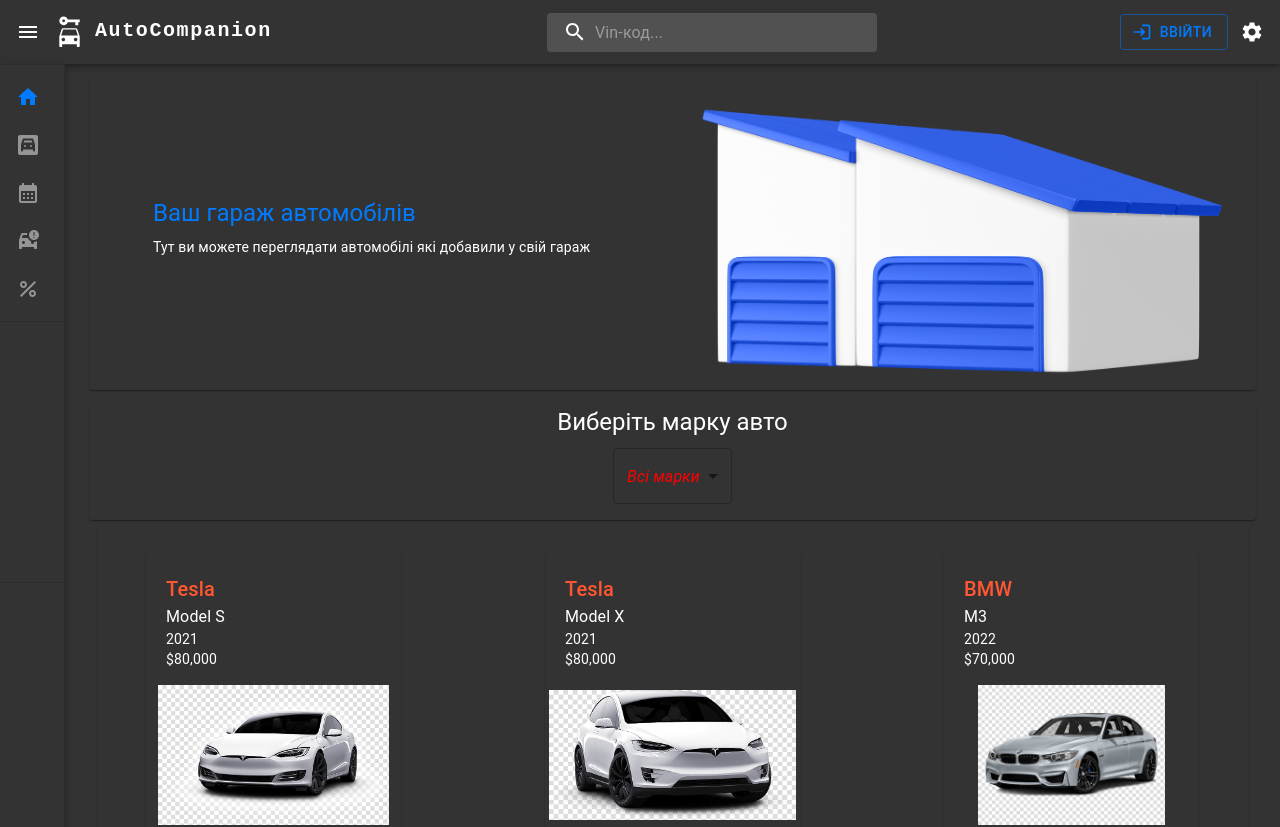
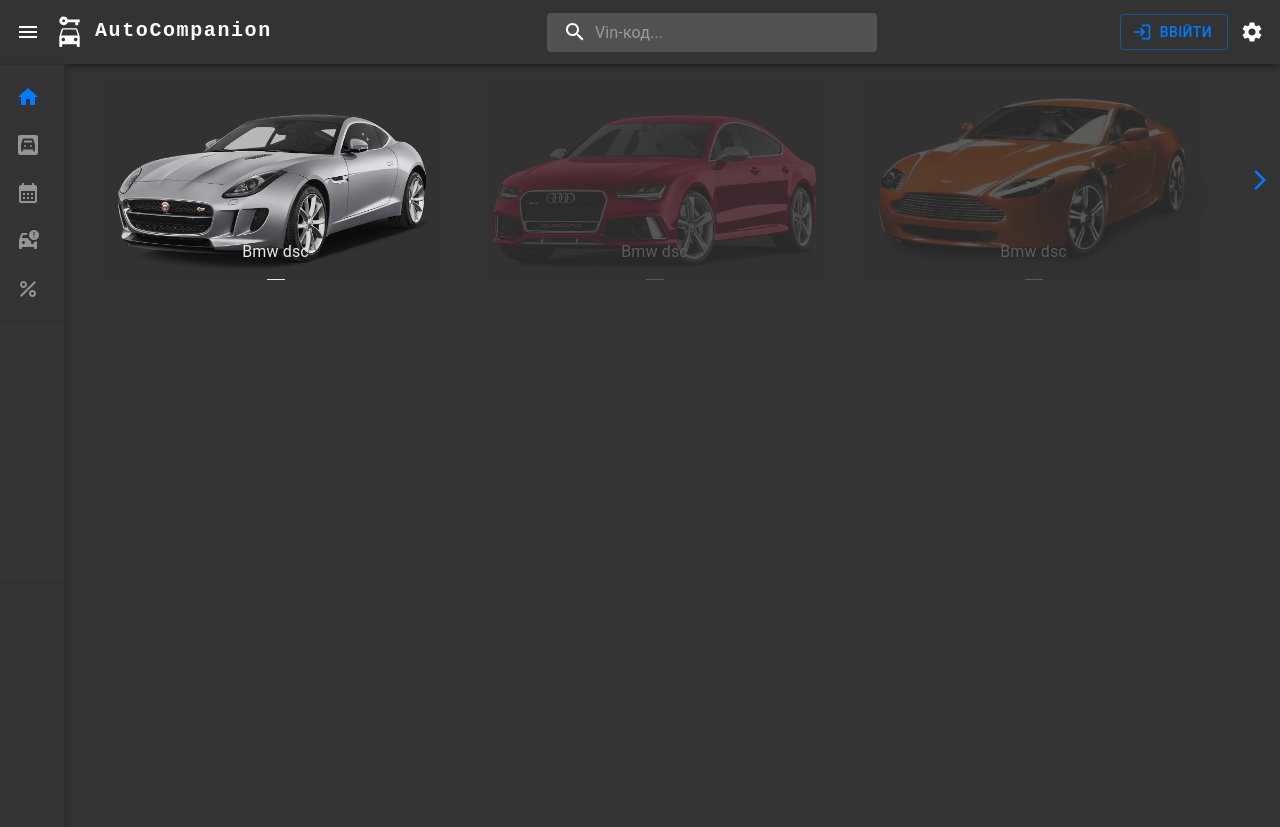
Before and after one commit to CoderPavlo/auto-companion, a React (Create React App) app: page /garage in a window 1280 px wide. Shown: the top 827 px of the page. After the commit the page ends 800 px from the top, so only its background shows below. Built offline with nearby package versions, Linux system fonts and the light colour scheme.

Commit message:
AUT-15 component CarCarousel have been developed

```diff
--- a/package.json
+++ b/package.json
@@ -16,9 +16,12 @@
     "react": "^18.2.0",
     "react-dom": "^18.2.0",
     "react-dropzone": "^14.2.3",
+    "react-responsive": "^9.0.2",
     "react-router": "^6.17.0",
     "react-router-dom": "^6.17.0",
     "react-scripts": "5.0.1",
+    "react-slick": "^0.29.0",
+    "slick-carousel": "^1.8.1",
     "web-vitals": "^2.1.4"
   },
   "scripts": {
@@ -44,5 +47,8 @@
       "last 1 firefox version",
       "last 1 safari version"
     ]
+  },
+  "devDependencies": {
+    "@babel/plugin-proposal-private-property-in-object": "^7.21.11"
   }
 }
--- a/src/App.js
+++ b/src/App.js
@@ -10,6 +10,7 @@
 import SignInPage from './pages/SignInPage/SignInPage';
 import SignUpPage from './pages/SignUpPage/SignUpPage';
 import CalendarPage from './pages/CalendarPage/CalendarPage';
+import Garage from './pages/GaragePage/Garage';
 function App() {
 
 
@@ -54,7 +55,7 @@
           <Route path="/" element={<Navbar logged={logged}/>}>
             <Route index element={<StartPage />} />
 
-            <Route path="garage" element={<GaragePage />} />
+            <Route path="garage" element={<Garage theme={theme} language={language}/>} />
             <Route path="calendar" element={<CalendarPage theme={theme} language={language}/>} />
             <Route path="bugs" element={<div />} />
             <Route path="promotions" element={<div />} />
--- /dev/null
+++ b/src/pages/GaragePage/Garage.js
@@ -0,0 +1,79 @@
+import React from 'react'
+import CarCarousel from './components/CarCarousel'
+import car1 from "./../components/images/car1.png"
+import car2 from "./../components/images/car2.png"
+import car3 from "./../components/images/car3.png"
+import car4 from "./../components/images/car4.png"
+import car5 from "./../components/images/car5.png"
+const images = [
+  {
+    src: car1,
+    title: 'Bmw dsc',
+  },
+  {
+    src: car2,
+    title: 'Bmw dsc',
+  },
+  {
+    src: car3,
+    title: 'Bmw dsc',
+  },
+  {
+    src: car4,
+    title: 'Bmw dsc',
+  },
+  {
+    src: car5,
+    title: 'Bmw dsc',
+  },
+  {
+    src: car1,
+    title: 'Bmw dsc',
+  },
+  {
+    src: car2,
+    title: 'Bmw dsc',
+  },
+  {
+    src: car3,
+    title: 'Bmw dsc',
+  },
+  {
+    src: car4,
+    title: 'Bmw dsc',
+  },
+  {
+    src: car5,
+    title: 'Bmw dsc',
+  },
+  {
+    src: car1,
+    title: 'Bmw dsc',
+  },
+  {
+    src: car2,
+    title: 'Bmw dsc',
+  },
+  {
+    src: car3,
+    title: 'Bmw dsc',
+  },
+  {
+    src: car4,
+    title: 'Bmw dsc',
+  },
+  {
+    src: car5,
+    title: 'Bmw dsc',
+  },
+];
+
+const Garage = ({theme, language}) => {
+  const [selectedCar, setSelectedCar] = React.useState(0);
+
+  return (
+    <CarCarousel theme={theme} images={images} selectedCar={selectedCar} setSelectedCar={setSelectedCar}/>
+  )
+}
+
+export default Garage
--- a/src/pages/GaragePage/GaragePage.js
+++ b/src/pages/GaragePage/GaragePage.js
@@ -1,8 +1,7 @@
 import * as React from "react";
 import {
-    Container, Card, Grid, Typography, CardContent, CardActions, CardMedia, Tabs, Tab, Select, MenuItem
+    Container, Card, Grid, Typography, CardContent, CardActions, CardMedia, Select, MenuItem
   } from '@mui/material';
-import TabPanel from "./components/TabPanel";
 import imageUrl from "./image/garage.png";
 import imageS from "./image/tesla s.jpg";
 import imageX from "./image/tesla x.jpg";
@@ -10,27 +9,8 @@
 import imageM5 from "./image/BMW M5.jpg";
 import imageM3 from "./image/BMW M3.jpg";
 import imageVW from "./image/VW PASSAT.png";
-import imageLargeDatabase from "./image/largeDatabase.jpg";
-import imageCarInstruction from "./image/CarInstruction.jpg";
-import imagePromotion from "./image/promotion.jpg";
-import imageServiceHistory from "./image/serviceHistory.jpg";
-import imageCarRegister from "./image/CarRegister.png";
-import imageCarKey from "./image/CarKey.png";
-import imageGarage from "./image/garage.png";
-
-import DirectionsCarIcon from "@mui/icons-material/DirectionsCar";
-import ConstructionIcon from "@mui/icons-material/Construction";
-import LibraryBooksIcon from "@mui/icons-material/LibraryBooks";
-import NotificationsIcon from "@mui/icons-material/Notifications";
-
 import { useTheme } from "@mui/material/styles";
 
-function a11yProps(index) {
-  return {
-    id: `tab-${index}`,
-    "aria-controls": `tabpanel-${index}`,
-  };
-}
 
 
 export default function GaragePage() {
--- /dev/null
+++ b/src/pages/GaragePage/components/CarCarousel.js
@@ -0,0 +1,167 @@
+import React, { useState, useEffect } from 'react';
+import Slider from "react-slick";
+
+import { styled } from '@mui/material/styles';
+import { ButtonBase, IconButton, Typography } from '@mui/material';
+
+import "slick-carousel/slick/slick.css";
+import "slick-carousel/slick/slick-theme.css";
+
+import { ArrowForwardIos, ArrowBackIos } from '@mui/icons-material';
+
+import { useMediaQuery } from 'react-responsive';
+
+const ImageButton = styled(ButtonBase)(({ theme }) => ({
+  position: 'relative',
+  height: 200,
+  [theme.breakpoints.down('sm')]: {
+    width: '100% !important'
+  },
+  '&:hover, &.Mui-focusVisible': {
+    zIndex: 1,
+    '& .MuiImageBackdrop-root': {
+      opacity: 0.15,
+    },
+    '& .MuiImageMarked-root': {
+      opacity: 0,
+    },
+    '& .MuiTypography-root': {
+      border: '4px solid currentColor',
+    },
+  },
+}));
+
+const ImageBackdrop = styled('span')(({ theme }) => ({
+  position: 'absolute',
+  left: 0,
+  right: 0,
+  top: 0,
+  bottom: 0,
+  backgroundColor: theme.palette.background.default,
+  transition: theme.transitions.create('opacity'),
+}));
+
+const ImageMarked = styled('span')(({ theme }) => ({
+  height: 3,
+  width: 18,
+  backgroundColor: theme.palette.common.white,
+  position: 'absolute',
+  bottom: -2,
+  left: 'calc(50% - 9px)',
+  transition: theme.transitions.create('opacity'),
+}));
+
+const CarCarousel = ({ theme, images, selectedCar, setSelectedCar }) => {
+  const isXSmallScreen = useMediaQuery({ maxWidth: 600 });
+  const isSmallScreen = useMediaQuery({ minWidth: 601, maxWidth: 960 });
+  const isMediumScreen = useMediaQuery({ minWidth: 961, maxWidth: 1280 });
+  const isLargeScreen = useMediaQuery({ minWidth: 1281, maxWidth: 1920 });
+  const isXLargeScreen = useMediaQuery({ minWidth: 1921 });
+
+  const [slides, setSlides] = useState({ toShow: 5, toScroll: 3 });
+
+
+  useEffect(() => {
+    setSlides((prevValue) => {
+      if (isXSmallScreen) {
+        return { toShow: 1, toScroll: 1 };
+      } else if (isSmallScreen) {
+        return { toShow: 2, toScroll: 1 };
+      } else if (isMediumScreen) {
+        return { toShow: 3, toScroll: 2 };
+      } else if (isLargeScreen) {
+        return { toShow: 5, toScroll: 3 };
+      } else if (isXLargeScreen) {
+        return { toShow: 7, toScroll: 4 };
+      } else {
+        return prevValue;
+      }
+    });
+  }, [isXSmallScreen, isSmallScreen, isMediumScreen, isLargeScreen, isXLargeScreen]);
+
+
+  const SlickArrowLeft = ({ currentSlide, onClick }) => (
+    <IconButton
+      onClick={onClick}
+      sx={{
+        visibility: currentSlide === 0 ? 'hidden' : 'visible',
+      }}
+      color='primary'>
+      <ArrowBackIos />
+    </IconButton>
+  );
+
+  const SlickArrowRight = ({ currentSlide, slideCount, onClick }) => (
+    <IconButton
+      onClick={onClick}
+      sx={{
+        visibility: currentSlide >= slideCount - slides.toShow ? 'hidden' : 'visible',
+      }}
+      color='primary'
+    >
+      <ArrowForwardIos />
+    </IconButton>
+  );
+
+  const settings = {
+    arrows: true,
+    prevArrow: <SlickArrowLeft />,
+    nextArrow: <SlickArrowRight />,
+    dots: false,
+    infinite: false,
+    speed: 500,
+    slidesToShow: slides.toShow,
+    slidesToScroll: slides.toScroll,
+  };
+
+
+  return (
+    <Slider {...settings} style={{
+      display: 'flex',
+      alignItems: 'center',
+      justifyContent: 'center',
+    }}>
+      {images.map((image, index) => (
+        <div>
+          <ImageButton
+            focusRipple
+            key={image.title}
+            sx={{
+              width: '90%',
+              height: { xs: '300px', sm: '200px' },
+              display: 'flex',
+              alignItems: 'end',
+            }}
+            onClick={() => setSelectedCar(index)}
+          >
+            <img src={image.src} alt={image.title}
+              style={{
+                position: 'absolute',
+                width: '100%',
+                top: 0,
+                bottom: 0,
+              }} />
+            <Typography
+              component="h6"
+              variant="subtitle1"
+              color="inherit"
+              sx={{
+                position: 'relative',
+                p: 4,
+                pt: 2,
+                pb: (theme) => `calc(${theme.spacing(1)} + 6px)`,
+              }}
+            >
+              {image.title}
+
+              <ImageMarked className="MuiImageMarked-root" />
+            </Typography>
+            <ImageBackdrop className="MuiImageBackdrop-root" sx={{ opacity: selectedCar === index ? 0.1 : 0.8 }} />
+          </ImageButton>
+        </div>
+      ))}
+    </Slider>
+  );
+}
+
+export default CarCarousel
--- a/src/pages/GaragePage/components/TabPanel.js
+++ /dev/null
@@ -1,71 +0,0 @@
-import * as React from "react";
-import { Card, Grid, Container, CardContent, Typography, CardActions, Button } from "@mui/material";
-import { useTheme } from "@mui/material/styles";
-import PropTypes from "prop-types";
-export default function TabPanel(props) {
-  const { children, value, index, title, body, action, ...other } = props;
-  const theme = useTheme();
-  return (
-    <div
-      role="tabpanel"
-      hidden={value !== index}
-      id={`tabpanel-${index}`}
-      aria-labelledby={`tab-${index}`}
-      {...other}
-    >
-      {value === index && (
-        <Card sx={{ background: "#0000" }} elevation={0}>
-          <Grid container spacing={2}>
-            <Grid
-              item
-              xs={12}
-              md={6}
-              sx={{
-                display: "flex",
-                flexDirection: "row",
-                alignItems: "center",
-                background: "#0000",
-                height: 380,
-              }}
-            >
-              <Container>
-                <CardContent>
-                  <Typography
-                    gutterBottom
-                    variant="h5"
-                    component="div"
-                    color="text"
-                  >
-                    {title}
-                  </Typography>
-                  <Typography variant="body2" color="text">
-                    {body}
-                  </Typography>
-                </CardContent>
-                <CardActions>
-                  <Button
-                    variant="contained"
-                    size="small"
-                    sx={{
-                      color: theme.palette.text.primary,
-                      backgroundColor: theme.palette.primary.main,
-                    }}
-                  >
-                    {action}
-                  </Button>
-                </CardActions>
-              </Container>
-            </Grid>
-            <Grid item xs={0} md={6}></Grid>
-          </Grid>
-        </Card>
-      )}
-    </div>
-  );
-}
-
-TabPanel.propTypes = {
-  children: PropTypes.node,
-  index: PropTypes.number.isRequired,
-  value: PropTypes.number.isRequired,
-};
```
Also changed, not shown: src/pages/components/MiniCalendar.js (+9 -4 lines), 1 other file (tests, documents, lock files or other folders).
